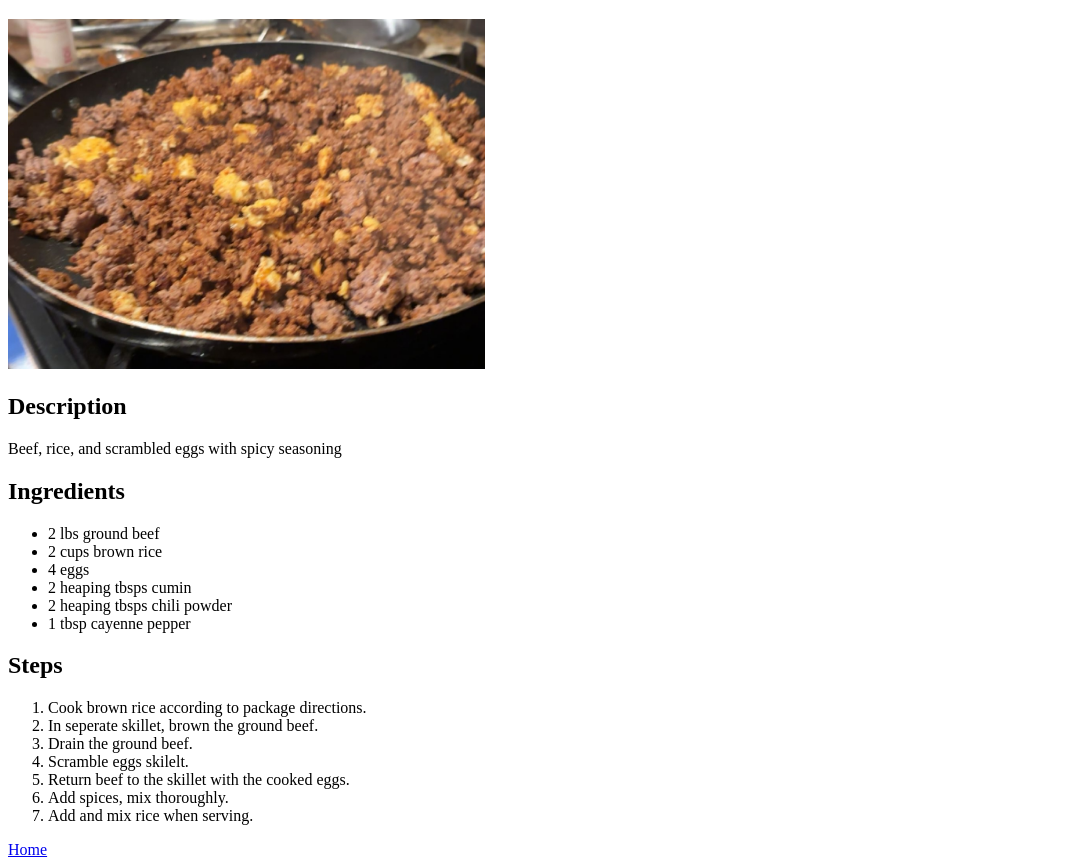
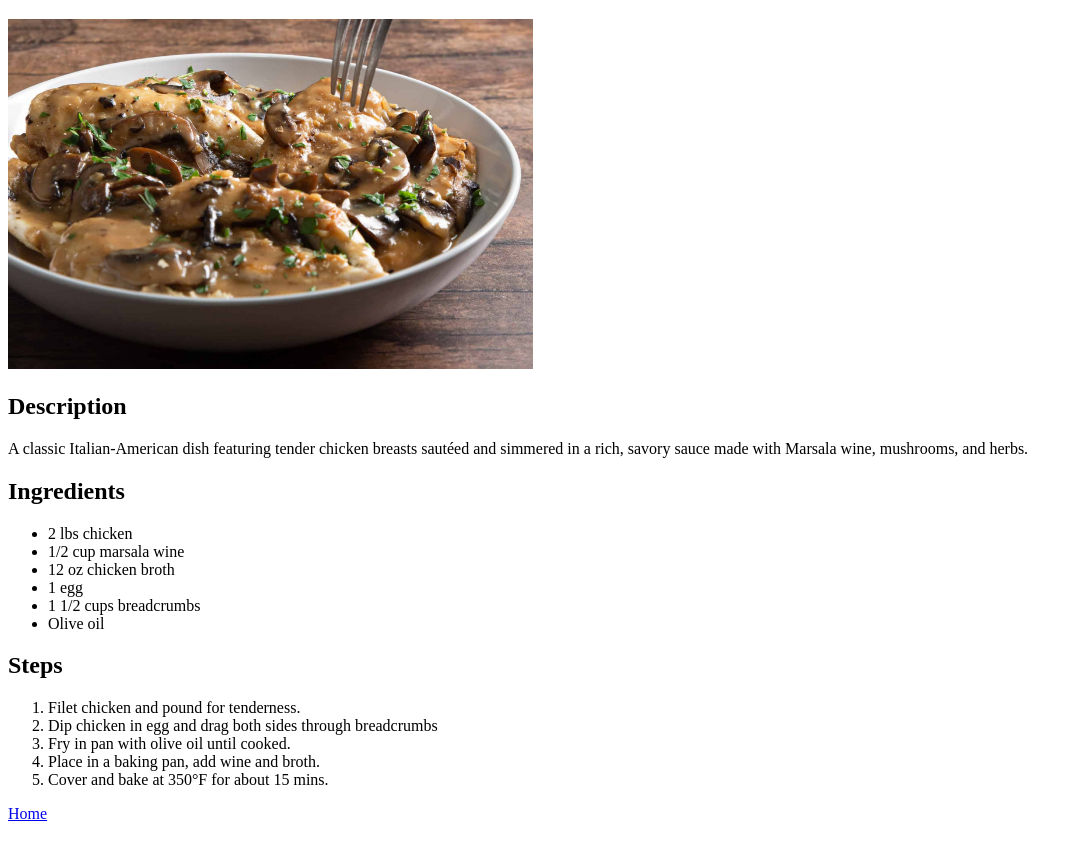
Before and after one commit to 8tsmith11/odin-recipes, a plain HTML site: page recipes/chicken-marsala.html in a window 1280 px wide. Shown: the part 61-928 px from the top of the page, without its empty margins (0-1082 px from the left). After the commit the page ends 892 px from the top, so only its background shows below. Drawn offline with Linux system fonts and the light colour scheme.

Commit message:
Update recipe pages
Added accurate images, ingredients, descriptions, and steps to
gruel.html, meatloaf.html, and chicken-marsala.html.

```diff
--- a/recipes/chicken-marsala.html
+++ b/recipes/chicken-marsala.html
@@ -7,30 +7,30 @@
 
     <body>
         <h1>Chicken Marsala</h1>
-        <img src="../img/gruel.jpg" alt="meat and rice in a pan" height="350">
+        <img src="../img/chicken-marsala.jpg" alt="meat and rice in a pan" height="350">
 
         <h2>Description</h2>
-        <p>Beef, rice, and scrambled eggs with spicy seasoning</p>
+        <p>A classic Italian-American dish featuring tender chicken breasts
+            sautéed and simmered in a rich, savory sauce made with Marsala
+            wine, mushrooms, and herbs.</p>
 
         <h2>Ingredients</h2>
         <ul>
-            <li>2 lbs ground beef</li>
-            <li>2 cups brown rice</li>
-            <li>4 eggs</li>
-            <li>2 heaping tbsps cumin</li>
-            <li>2 heaping tbsps chili powder</li>
-            <li>1 tbsp cayenne pepper</li>
+            <li>2 lbs chicken</li>
+            <li>1/2 cup marsala wine</li>
+            <li>12 oz chicken broth</li>
+            <li>1 egg</li>
+            <li>1 1/2 cups breadcrumbs</li>
+            <li>Olive oil</li>
         </ul>
 
         <h2>Steps</h2>
         <ol>
-            <li>Cook brown rice according to package directions.</li>
-            <li>In seperate skillet, brown the ground beef.</li>
-            <li>Drain the ground beef.</li>
-            <li>Scramble eggs skilelt.</li>
-            <li>Return beef to the skillet with the cooked eggs.</li>
-            <li>Add spices, mix thoroughly.</li>
-            <li>Add and mix rice when serving.</li>
+            <li>Filet chicken and pound for tenderness.</li>
+            <li>Dip chicken in egg and drag both sides through breadcrumbs</li>
+            <li>Fry in pan with olive oil until cooked.</li>
+            <li>Place in a baking pan, add wine and broth.</li>
+            <li>Cover and bake at 350°F for about 15 mins.</li>
         </ol>
 
         <a href="../index.html">Home</a>
```
Also changed, not shown: index.html (+2 -0 lines), recipes/gruel.html (+2 -2 lines), recipes/meatloaf.html (+10 -15 lines), img/chicken-marsala.jpg (added), img/meatloaf.jpg (added).
